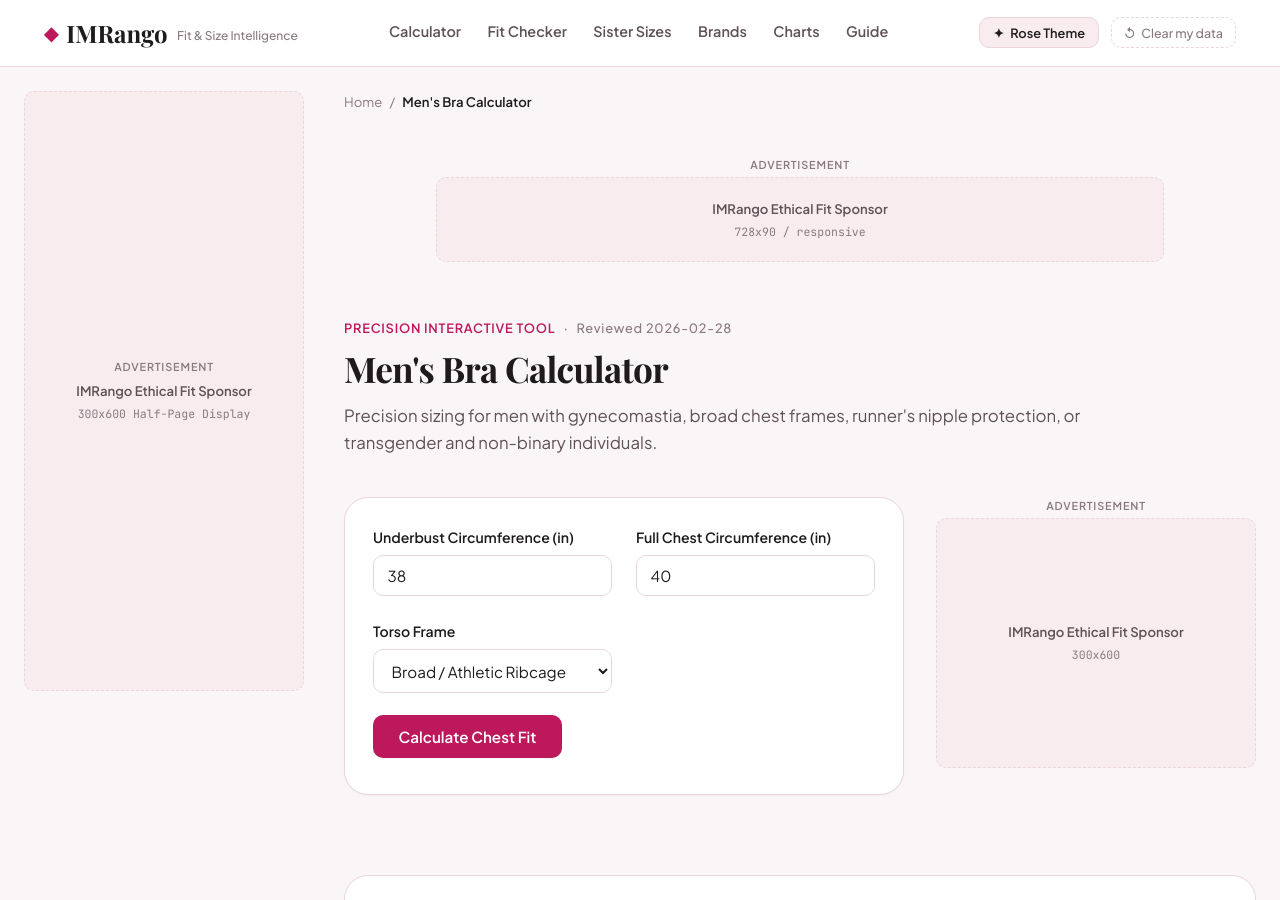
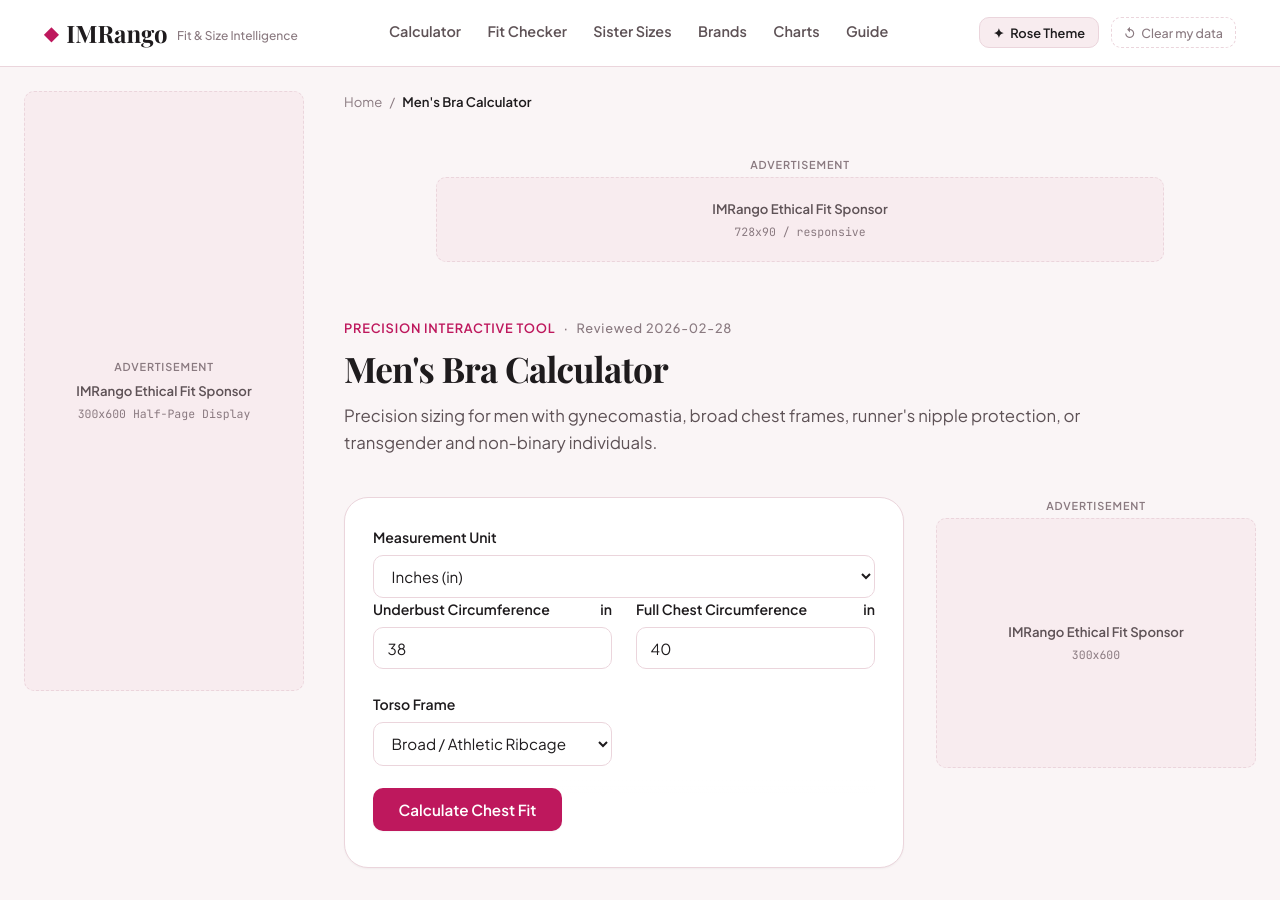
Before and after one commit to sharpedge74-cmyk/Bra-Size-Pro, a Jekyll site: the page built from mens-bra-calculator.html, in a window 1280 px wide and 900 px high. Built offline with Jekyll 4.4.1, drawn with Linux system fonts in a browser that asks for light colours; some web fonts are replaced.

Commit message:
Add inches and centimeters selector to mens-bra-calculator

```diff
--- a/mens-bra-calculator.html
+++ b/mens-bra-calculator.html
@@ -24,19 +24,28 @@
 ---
 
 <div class="calculator-card">
-  <form id="mens-bra-form" class="calc-form">
+  <form id="mens-bra-form" class="calc-form" data-measurement-unit-form>
+    <div class="calc-control-group measurement-unit-control">
+      <label for="mens-bra-form-unit">Measurement Unit</label>
+      <div class="calc-input-wrapper">
+        <select id="mens-bra-form-unit" class="measurement-unit-select" name="unit">
+          <option value="inches" selected>Inches (in)</option>
+          <option value="cm">Centimeters (cm)</option>
+        </select>
+      </div>
+    </div>
     <div class="calc-card-grid">
       <div class="calc-control-group">
-        <label for="mb-underbust">Underbust Circumference (in)</label>
+        <label for="mb-underbust">Underbust Circumference <span class="measurement-unit-label">in</span></label>
         <div class="calc-input-wrapper">
-          <input type="number" step="0.5" id="mb-underbust" value="38" required>
+          <input type="number" step="0.5" id="mb-underbust" class="measurement-input" value="38" required>
         </div>
       </div>
 
       <div class="calc-control-group">
-        <label for="mb-bust">Full Chest Circumference (in)</label>
+        <label for="mb-bust">Full Chest Circumference <span class="measurement-unit-label">in</span></label>
         <div class="calc-input-wrapper">
-          <input type="number" step="0.5" id="mb-bust" value="40" required>
+          <input type="number" step="0.5" id="mb-bust" class="measurement-input" value="40" required>
         </div>
       </div>
 
```
